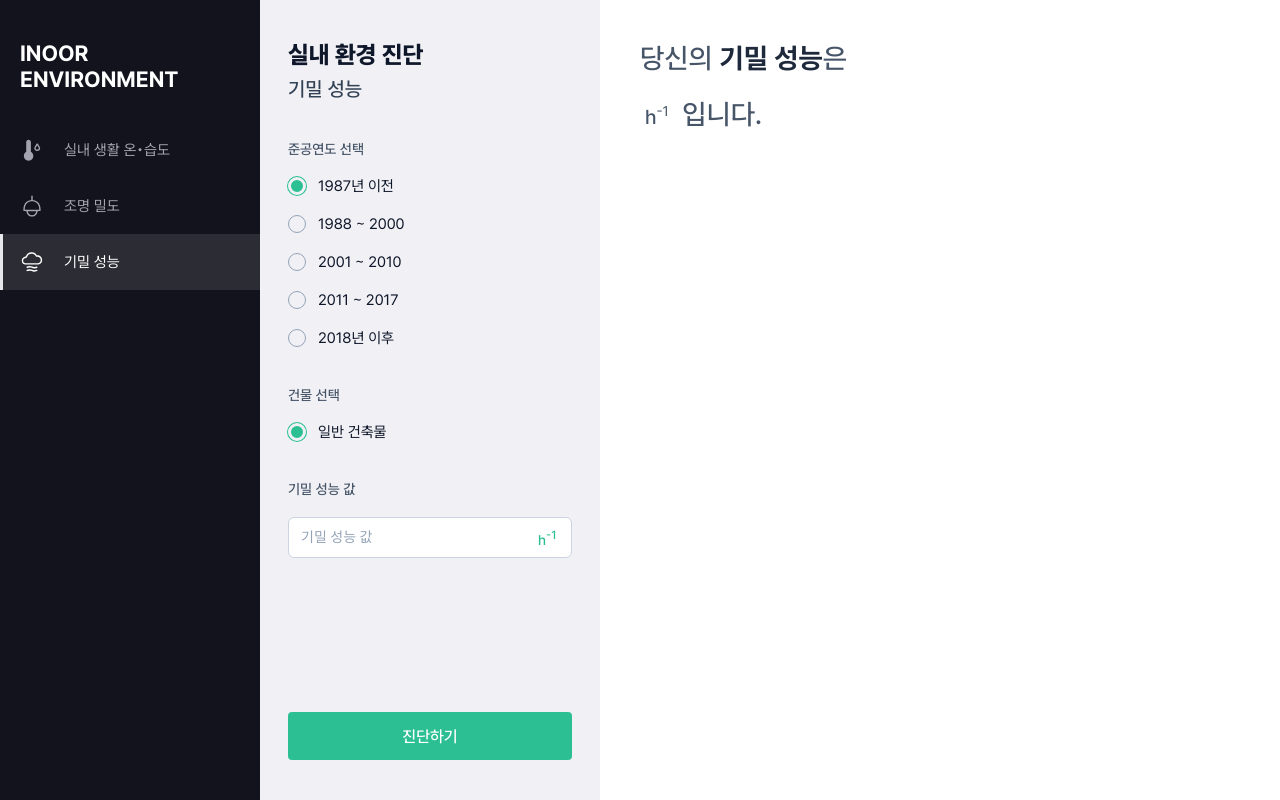
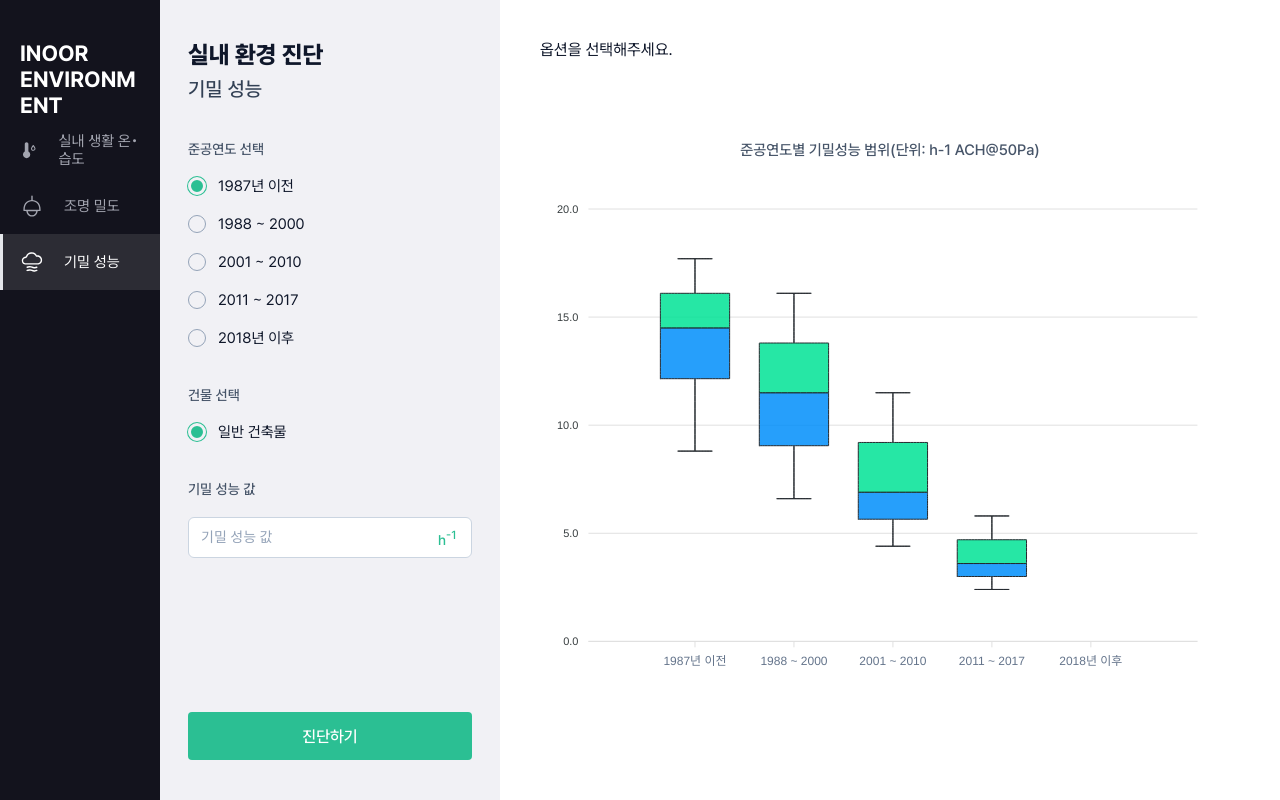
Before and after one commit to gparkkii/indoor_environment, a Next.js app: page /airtight in a window 1280 px wide. Built offline with nearby package versions, Linux system fonts and the light colour scheme.

Commit message:
add chart

```diff
--- a/package.json
+++ b/package.json
@@ -9,9 +9,11 @@
     "lint": "next lint"
   },
   "dependencies": {
+    "apexcharts": "^3.53.0",
     "next": "14.2.9",
     "prettier": "^3.3.3",
     "react": "^18",
+    "react-apexcharts": "^1.4.1",
     "react-dom": "^18"
   },
   "devDependencies": {
--- a/src/app/(main)/_components/Drawer/Drawer.tsx
+++ b/src/app/(main)/_components/Drawer/Drawer.tsx
@@ -8,19 +8,7 @@ import Radio from '../Radio/Radio';
 import TextInput from '../TextInput/TextInput';
 import Button from '../Button/Button';
 import getAirtightness from '@/actions/airtightness';
-
-const COMPLETION_OPTION = [
-    { label: '1987년 이전', value: 1 },
-    { label: '1988 ~ 2000', value: 2 },
-    { label: '2001 ~ 2010', value: 3 },
-    { label: '2011 ~ 2017', value: 4 },
-    { label: '2018년 이후', value: 5 },
-];
-
-const BUILDING_OPTION = [
-    { label: '일반 건축물', value: 1 },
-    // { label: '저에너지 건축물', value: 2 },
-];
+import { BUILDING_OPTION, COMPLETION_OPTION } from '@/constants/option';
 
 type YearType = 1 | 2 | 3 | 4 | 5;
 
--- /dev/null
+++ b/src/app/(main)/airtight/_components/Chart.module.css
@@ -0,0 +1,22 @@
+.container {
+    display: flex;
+    flex-direction: column;
+    align-items: center;
+    justify-content: center;
+    gap: 20px;
+
+    width: 100%;
+    height: 100%;
+}
+
+.chartbox {
+    width: 700px;
+    height: 500px;
+    overflow-x: scroll;
+}
+
+.container > label {
+    font-size: 15px;
+    font-weight: 500;
+    color: var(--bluegray-600);
+}
--- /dev/null
+++ b/src/app/(main)/airtight/_components/Chart.tsx
@@ -0,0 +1,80 @@
+'use client';
+
+import dynamic from 'next/dynamic';
+const ApexChart = dynamic(() => import('react-apexcharts'), { ssr: false });
+
+import { COMPLETION_OPTION } from '@/constants/option';
+import styles from './Chart.module.css';
+
+const SERIES = [
+    {
+        name: 'box',
+        data: [
+            {
+                x: 1,
+                y: [8.8, 12.15, 14.5, 16.1, 17.7],
+            },
+            {
+                x: 2,
+                y: [6.6, 9.05, 11.5, 13.8, 16.1],
+            },
+            {
+                x: 3,
+                y: [4.4, 5.65, 6.9, 9.2, 11.5],
+            },
+            {
+                x: 4,
+                y: [2.4, 3.0, 3.6, 4.7, 5.8],
+            },
+            {
+                x: 5,
+                y: [0, 0, 0, 0, 0],
+            },
+        ],
+    },
+];
+
+export default function Chart() {
+    return (
+        <div className={styles.container}>
+            <label>준공연도별 기밀성능 범위(단위: h-1 ACH@50Pa)</label>
+            <div className={styles.chartbox}>
+                <ApexChart
+                    type="boxPlot"
+                    series={SERIES}
+                    options={{
+                        chart: {
+                            toolbar: {
+                                show: false,
+                                autoSelected: undefined,
+                            },
+                        },
+                        xaxis: {
+                            type: 'category',
+                            tooltip: {
+                                enabled: false,
+                            },
+                            labels: {
+                                formatter: (val: string) => {
+                                    const label = COMPLETION_OPTION.find(
+                                        ({ value }) => value === Number(val)
+                                    )?.label.toString();
+                                    return label ?? '---';
+                                },
+                                style: {
+                                    colors: '#64748b',
+                                },
+                            },
+                        },
+                        tooltip: {
+                            shared: false,
+                            intersect: true,
+                        },
+                    }}
+                    width={700}
+                    height={500}
+                />
+            </div>
+        </div>
+    );
+}
--- a/src/app/(main)/airtight/page.tsx
+++ b/src/app/(main)/airtight/page.tsx
@@ -1,17 +1,19 @@
 import React from 'react';
 import styles from '../page.module.css';
+import Chart from './_components/Chart';
 
 export default function AirTightPage({
     searchParams: { min, max, avg },
 }: {
     searchParams: {
-        min: string;
-        max: string;
-        avg: string;
+        min?: string;
+        max?: string;
+        avg?: string;
     };
 }) {
     return (
         <div className={styles.container}>
+            {avg ? (
                 <h3 className={styles.title}>
                     당신의 <b>기밀 성능</b>은
                     <br />
@@ -21,6 +23,10 @@ export default function AirTightPage({
                     </span>
                     &nbsp;&nbsp;입니다.
                 </h3>
+            ) : (
+                '옵션을 선택해주세요.'
+            )}
+            <Chart />
         </div>
     );
 }
--- a/src/app/(main)/page.tsx
+++ b/src/app/(main)/page.tsx
@@ -1,5 +1,6 @@
 import React from 'react';
+import styles from './page.module.css';
 
 export default function Main() {
-    return <div>Main</div>;
+    return <div className={styles.container}>옵션을 선택해주세요.</div>;
 }
--- /dev/null
+++ b/src/constants/option.ts
@@ -0,0 +1,13 @@
+// airtightness
+export const COMPLETION_OPTION = [
+    { label: '1987년 이전', value: 1 },
+    { label: '1988 ~ 2000', value: 2 },
+    { label: '2001 ~ 2010', value: 3 },
+    { label: '2011 ~ 2017', value: 4 },
+    { label: '2018년 이후', value: 5 },
+];
+
+export const BUILDING_OPTION = [
+    { label: '일반 건축물', value: 1 },
+    // { label: '저에너지 건축물', value: 2 },
+];
```
Also changed, not shown: 1 other file (tests, documents, lock files or other folders). Lines whose indentation alone changed are shown as unchanged.
